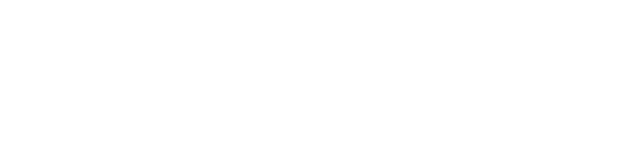
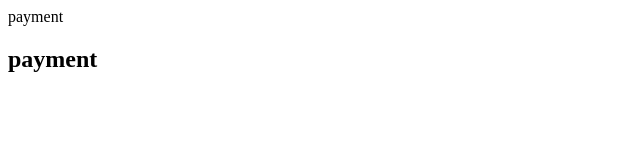
Before and after one commit to Thoryaa/tho1, a plain HTML site: page index.html in a window 1280 px wide. Shown: the whole page, without its empty margins (0-640 px from the left). Drawn offline with Linux system fonts and the light colour scheme.

Commit message:
payment header

```diff
--- a/index.html
+++ b/index.html
@@ -8,7 +8,8 @@
 </head>
 
 <body>
-
+    <header>payment</header>
+    <h2>payment</h2>
 </body>
 
 </html>
```
